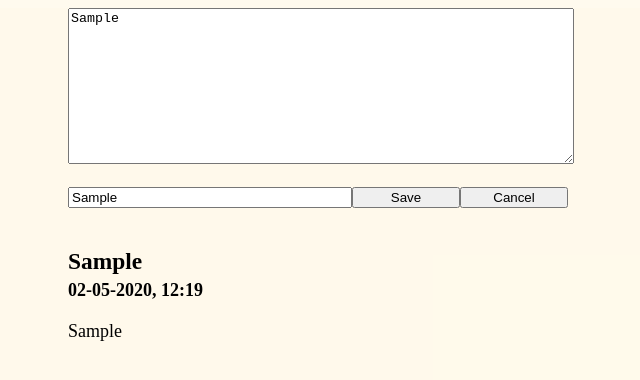
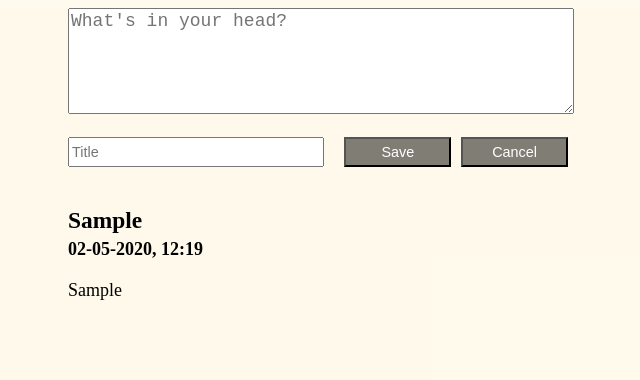
Before and after one commit to mszkudelski/diary, a website built with webpack: page index.html in a window 1280 px wide. Both pictures are taken after typing "Sample", "Sample" into the empty fields and a click on the button "Save". Shown: the whole page, without its empty margins (330-970 px from the left). Built offline with nearby package versions, Linux system fonts and the light colour scheme; files whose address does not match are found by name.

Commit message:
form styles improved; clearing form added

```diff
--- a/src/app/entry-form.controller.ts
+++ b/src/app/entry-form.controller.ts
@@ -10,7 +10,7 @@ export class EntryFormController {
   renderForm() {
     this.container.innerHTML = `
       <form class="form" action="#">
-            <textarea class="form__text" name="content" placeholder="What's in your head?" id="" cols="30" rows="10"></textarea>
+            <textarea class="form__text" name="content" placeholder="What's in your head?" id="" cols="30" rows="5"></textarea>
             <p class="form__error" id="error"></p>
             <div class="form__row">
               <input class="form__title" type="text" name="title" placeholder="Title">
@@ -52,6 +52,8 @@ export class EntryFormController {
         });
         if (executionSuccess.every(Boolean)) {
           errorElement.innerHTML = '';
+          contentInput.value = '';
+          titleInput.value = '';
         }
       });
   }
--- a/src/assets/index.scss
+++ b/src/assets/index.scss
@@ -1,5 +1,6 @@
 :root {
   --primary: #fffaebd7;
+  --accent: #807d75;
 }
 
 @font-face {
@@ -43,15 +44,25 @@ main {
   margin-bottom: 20px;
   &__text {
     width: 100%;
+    font-size: 1em;
   }
   &__row {
     display: flex;
   }
   &__title {
     flex: 3;
+    font-size: 0.8em;
   }
   &__button {
     flex: 1;
+    font-size: 0.8em;
+    background-color: var(--accent);
+    color: white;
+    padding: 5px 10px;
+    margin-left: 10px;
+    &:first-of-type {
+      margin-left: 20px;
+    }
   }
 }
 
```
Also changed, not shown: tests/entry-form.controller.test.ts (+31 -0 lines).
